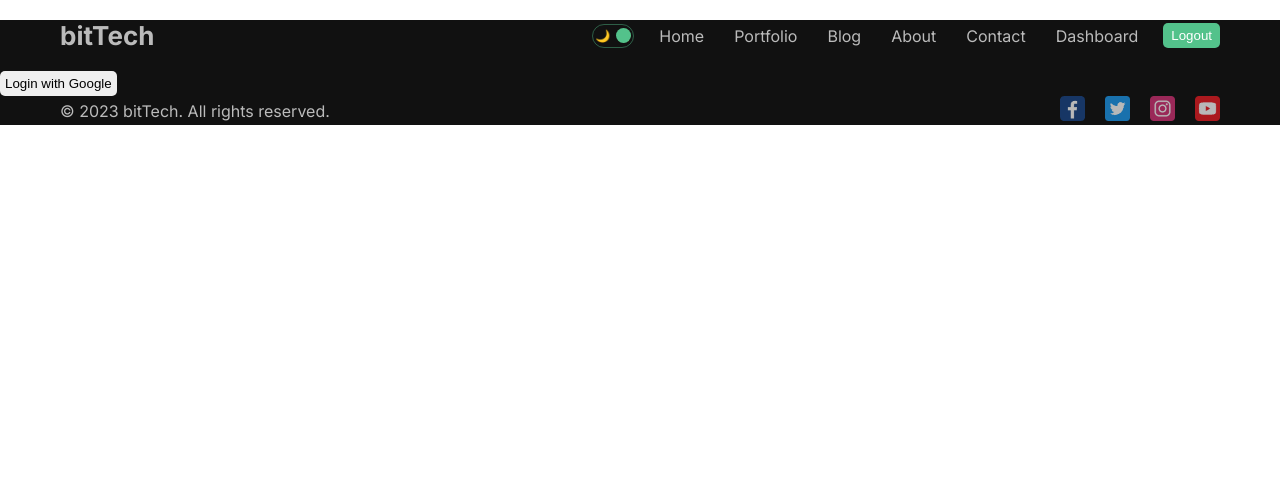
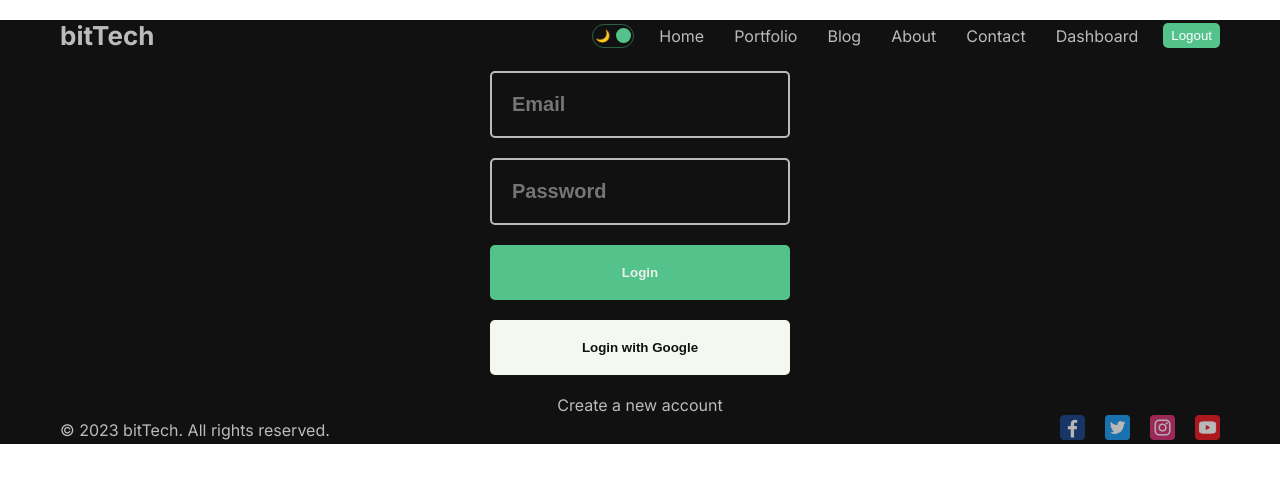
Before and after one commit to Hasnain-Shabbir/bit-tech, a Next.js app: page /dashboard/login in a window 1280 px wide. Shown: the top 482 px of the page. Built offline with nearby package versions, Linux system fonts and the light colour scheme; no server answers.

Commit message:
create login page and functionality

```diff
--- a/src/app/dashboard/(auth)/login/login.module.css
+++ b/src/app/dashboard/(auth)/login/login.module.css
@@ -0,0 +1,44 @@
+.formWrapper {
+  display: flex;
+  flex-direction: column;
+  align-items: center;
+  justify-content: center;
+  gap: 20px;
+}
+
+.form {
+  width: 300px;
+  display: flex;
+  flex-direction: column;
+  gap: 20px;
+}
+
+.input {
+  padding: 20px;
+  background-color: transparent;
+  border: 2px solid #bbb;
+  border-radius: 5px;
+  font-size: 20px;
+  font-weight: bold;
+  color: #bbb;
+}
+
+.button {
+  padding: 20px;
+  cursor: pointer;
+  background-color: #53c28b;
+  border-radius: 5px;
+  color: #eee;
+  font-weight: bold;
+}
+
+.socialBtn {
+  max-width: 300px;
+  width: 100%;
+  padding: 20px;
+  cursor: pointer;
+  background-color: #f3f8f0;
+  border-radius: 5px;
+  color: #111;
+  font-weight: bold;
+}
--- a/src/app/dashboard/(auth)/login/page.jsx
+++ b/src/app/dashboard/(auth)/login/page.jsx
@@ -1,13 +1,57 @@
 "use client";
-import React from "react";
-import { signIn } from "next-auth/react";
+import React, { useState } from "react";
+import Link from "next/link";
+import { useRouter } from "next/navigation";
 import styles from "./login.module.css";
+import { signIn, useSession } from "next-auth/react";
 
 const Login = () => {
+  const [err, setErr] = useState(false);
+  const session = useSession();
+
+  const handleSubmit = async (e) => {
+    e.preventDefault();
+    const email = e.target[0].value;
+    const password = e.target[1].value;
+
+    try {
+      const formData = { email, password };
+      signIn("credentials", formData);
+    } catch (error) {
+      console.log(error);
+      setErr(true);
+    }
+  };
+
+  console.log(session);
+
   return (
-    <div>
-      <button onClick={() => signIn("google")}>Login with Google</button>
-    </div>
+    <section>
+      <div className="container">
+        <div className={styles.formWrapper}>
+          <form className={styles.form} onSubmit={handleSubmit}>
+            <input
+              type="email"
+              placeholder="Email"
+              className={styles.input}
+              required
+            />
+            <input
+              type="password"
+              placeholder="Password"
+              className={styles.input}
+              required
+            />
+            <button className={styles.button}>Login</button>
+          </form>
+          {err && err.message}
+          <button className={styles.socialBtn} onClick={() => signIn("google")}>
+            Login with Google
+          </button>
+          <Link href="/dashboard/register">Create a new account</Link>
+        </div>
+      </div>
+    </section>
   );
 };
 
```
Also changed, not shown: src/app/api/auth/[...nextauth]/route.js (+36 -0 lines).
